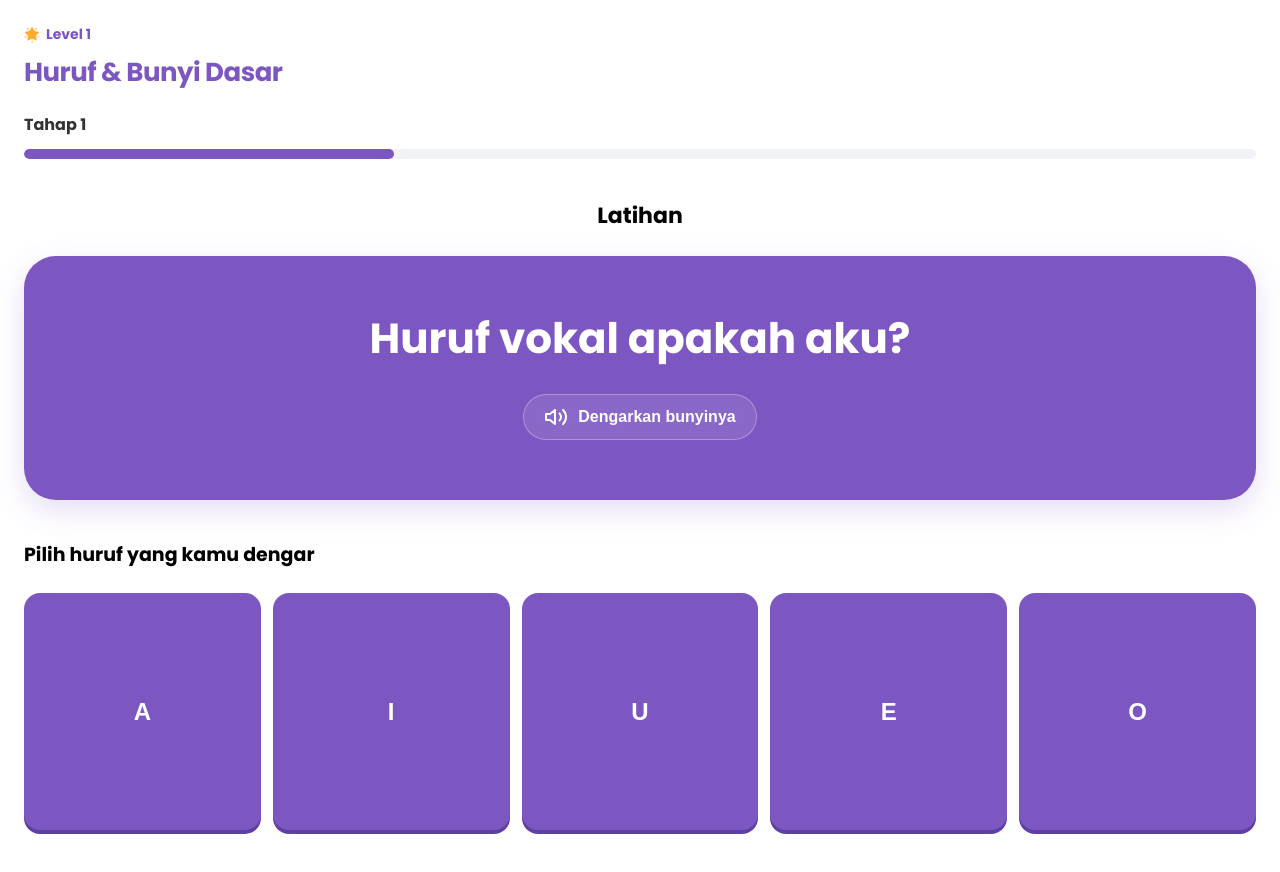
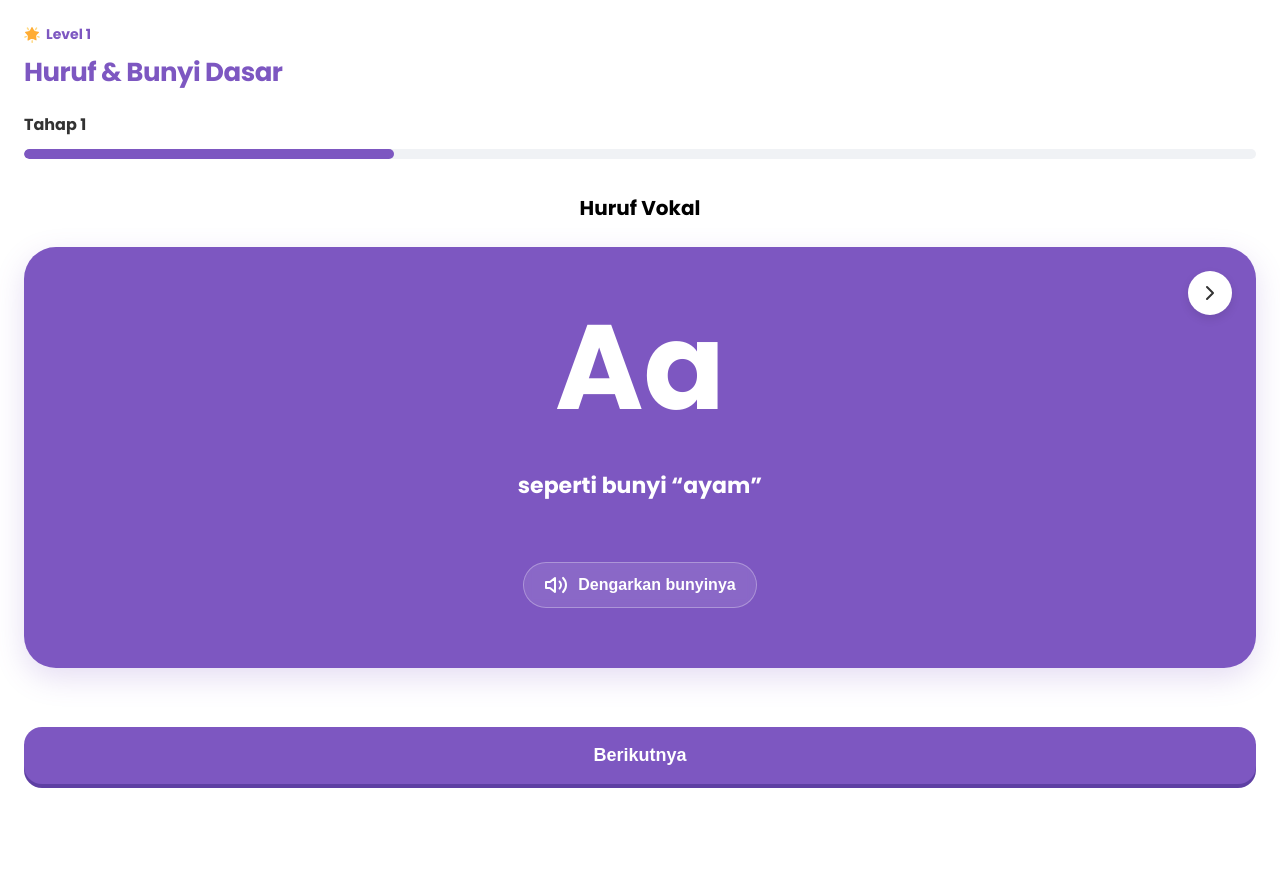
Before and after one commit to athallacode/ARCANA, a Next.js app in the folder FE/: page /latihan in a window 1280 px wide. Both pictures are taken after a click on the button "Lanjut". Shown: the top 872 px of the page. Built offline with nearby package versions, Linux system fonts and the light colour scheme.

Commit message:
feat: pengajaran card preview mockup

```diff
--- a/FE/pages/latihan.tsx
+++ b/FE/pages/latihan.tsx
@@ -3,7 +3,7 @@ import Head from 'next/head';
 import { useRouter } from 'next/router';
 import styles from '../styles/Latihan.module.css';
 
-// glowing star componenet svg
+// glowing star componenet svg btw
 const GlowingStar = () => (
   <svg width="16" height="16" viewBox="0 0 16 16" fill="none" xmlns="http://www.w3.org/2000/svg">
     <g clipPath="url(#clip0_13_24853)">
@@ -20,12 +20,16 @@ const GlowingStar = () => (
 
 export default function Latihan() {
   const router = useRouter();
-  const [showQuiz, setShowQuiz] = useState(false);
+  const [view, setView] = useState<'landing' | 'learning' | 'quiz'>('landing');
   const [selectedOption, setSelectedOption] = useState<string | null>(null);
   const [isCorrect, setIsCorrect] = useState<boolean | null>(null);
 
   const handleLanjut = () => {
-    setShowQuiz(true);
+    setView('learning');
+  };
+
+  const handleStartQuiz = () => {
+    setView('quiz');
   };
 
   const handleOptionClick = (option: string) => {
@@ -42,7 +46,59 @@ export default function Latihan() {
     setIsCorrect(null);
   };
 
-  if (showQuiz) {
+  if (view === 'learning') {
+    return (
+      <div className={styles.container}>
+        <Head>
+          <title>Belajar - Arcana</title>
+        </Head>
+
+        <div className={styles.quizContainer}>
+          <div className={styles.quizHeader}>
+            <div className={styles.levelTextQuiz}>
+              <GlowingStar />
+              Level 1
+            </div>
+            <h1 className={styles.quizTitle}>Huruf & Bunyi Dasar</h1>
+            <div className={styles.tahapText}>Tahap 1</div>
+            <div className={styles.quizProgressTrack}>
+              <div className={styles.quizProgressFill} style={{ width: '30%' }}></div>
+            </div>
+          </div>
+
+          <div className={styles.learningLabel}>Huruf Vokal</div>
+
+          <div className={styles.learningCard}>
+            <div className={styles.arrowCircle}>
+              <svg width="24" height="24" viewBox="0 0 24 24" fill="none" xmlns="http://www.w3.org/2000/svg">
+                <path d="M9 18L15 12L9 6" stroke="#333333" strokeWidth="2" strokeLinecap="round" strokeLinejoin="round" />
+              </svg>
+            </div>
+
+            <h2 className={styles.bigLetter}>Aa</h2>
+            <p className={styles.subText}>seperti bunyi “ayam”</p>
+
+            <button className={styles.speakerBtn}>
+              <svg width="24" height="24" viewBox="0 0 24 24" fill="none" xmlns="http://www.w3.org/2000/svg">
+                <path d="M11 5L6 9H2V15H6L11 19V5Z" stroke="white" strokeWidth="2" strokeLinecap="round" strokeLinejoin="round" />
+                <path d="M15.54 8.46C16.4774 9.39764 17.004 10.6692 17.004 12C17.004 13.3308 16.4774 14.6024 15.54 15.54" stroke="white" strokeWidth="2" strokeLinecap="round" strokeLinejoin="round" />
+                <path d="M19.07 4.93C20.9447 6.80528 21.9979 9.34836 21.9979 12C21.9979 14.6516 20.9447 17.1947 19.07 19.07" stroke="white" strokeWidth="2" strokeLinecap="round" strokeLinejoin="round" />
+              </svg>
+              Dengarkan bunyinya
+            </button>
+          </div>
+
+          <div className={styles.learningFooter}>
+            <button className={styles.nextButtonPurple} onClick={handleStartQuiz}>
+              Berikutnya
+            </button>
+          </div>
+        </div>
+      </div>
+    );
+  }
+
+  if (view === 'quiz') {
     return (
       <div className={styles.container}>
         <Head>
@@ -58,7 +114,7 @@ export default function Latihan() {
             <h1 className={styles.quizTitle}>Huruf & Bunyi Dasar</h1>
             <div className={styles.tahapText}>Tahap 1</div>
             <div className={styles.quizProgressTrack}>
-              <div className={styles.quizProgressFill} style={{ width: '30%' }}></div>
+              <div className={styles.quizProgressFill} style={{ width: '60%' }}></div>
             </div>
           </div>
 
--- a/FE/styles/Latihan.module.css
+++ b/FE/styles/Latihan.module.css
@@ -448,3 +448,78 @@
 .nextButtonWrong:active {
   box-shadow: 0 2px 0 #6e0d00;
 }
+
+/* Learning View Styles */
+.learningLabel {
+  text-align: center;
+  font-size: 20px;
+  font-weight: 800;
+  color: #000000;
+  margin-top: 10px;
+}
+
+.learningCard {
+  background: #7D57C1;
+  border-radius: 32px;
+  padding: 60px 24px;
+  display: flex;
+  flex-direction: column;
+  align-items: center;
+  justify-content: center;
+  gap: 20px;
+  text-align: center;
+  color: #ffffff;
+  box-shadow: 0 10px 30px rgba(125, 87, 193, 0.2);
+  position: relative;
+}
+
+.arrowCircle {
+  position: absolute;
+  top: 24px;
+  right: 24px;
+  width: 44px;
+  height: 44px;
+  background: #ffffff;
+  border-radius: 50%;
+  display: flex;
+  align-items: center;
+  justify-content: center;
+  box-shadow: 0 4px 10px rgba(0, 0, 0, 0.1);
+}
+
+.bigLetter {
+  font-size: 120px;
+  font-weight: 800;
+  margin: 0;
+  line-height: 1;
+}
+
+.subText {
+  font-size: 22px;
+  font-weight: 700;
+  margin-bottom: 40px;
+}
+
+.learningFooter {
+  margin-top: auto;
+  padding-bottom: 40px;
+}
+
+.nextButtonPurple {
+  background: #7D57C1;
+  border: none;
+  color: #ffffff;
+  padding: 18px;
+  border-radius: 18px;
+  font-size: 18px;
+  font-weight: 800;
+  width: 100%;
+  cursor: pointer;
+  box-shadow: 0 4px 0 #5E3FA3;
+  transition: all 0.2s ease;
+}
+
+.nextButtonPurple:active {
+  transform: translateY(2px);
+  box-shadow: 0 2px 0 #5E3FA3;
+}
```
